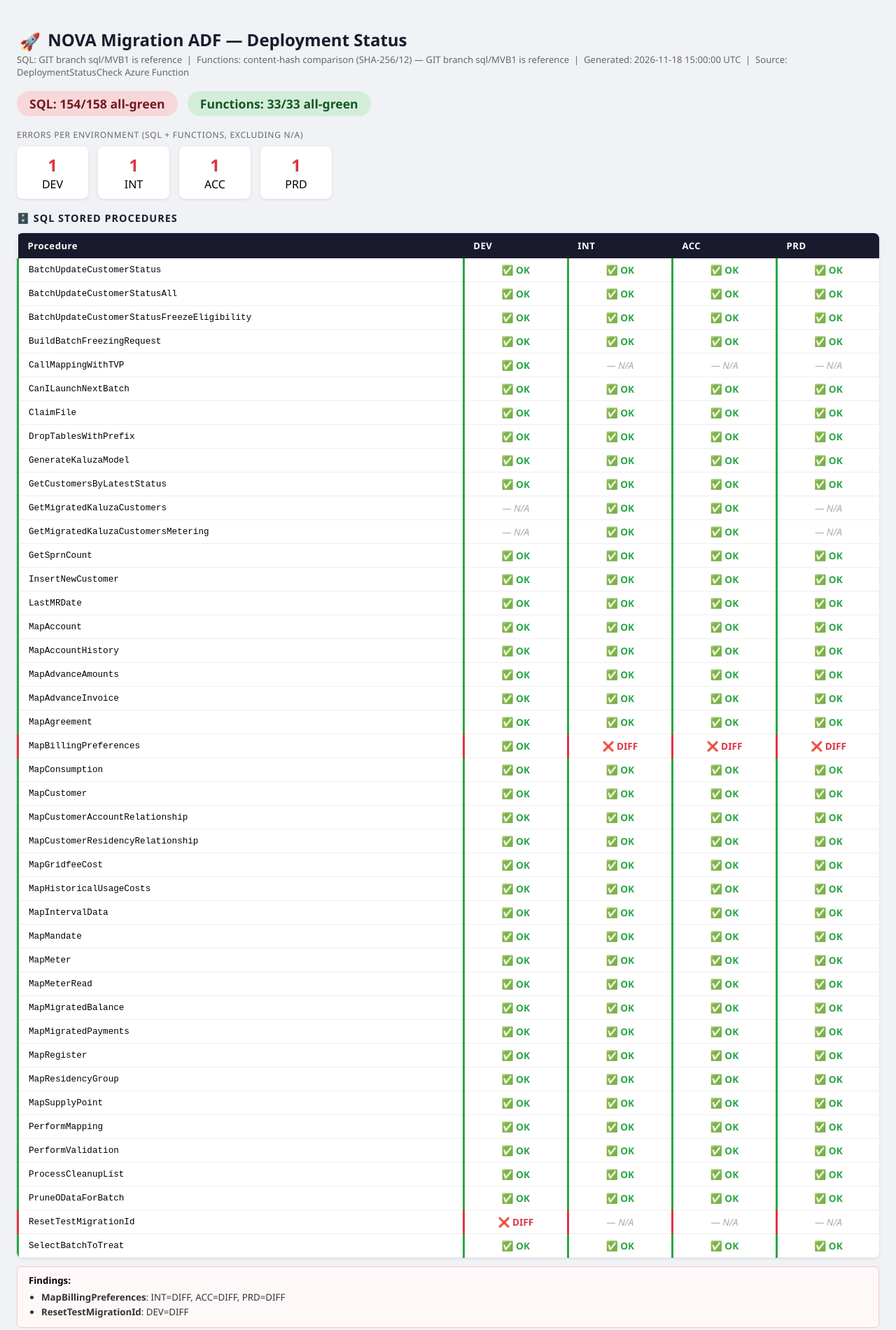
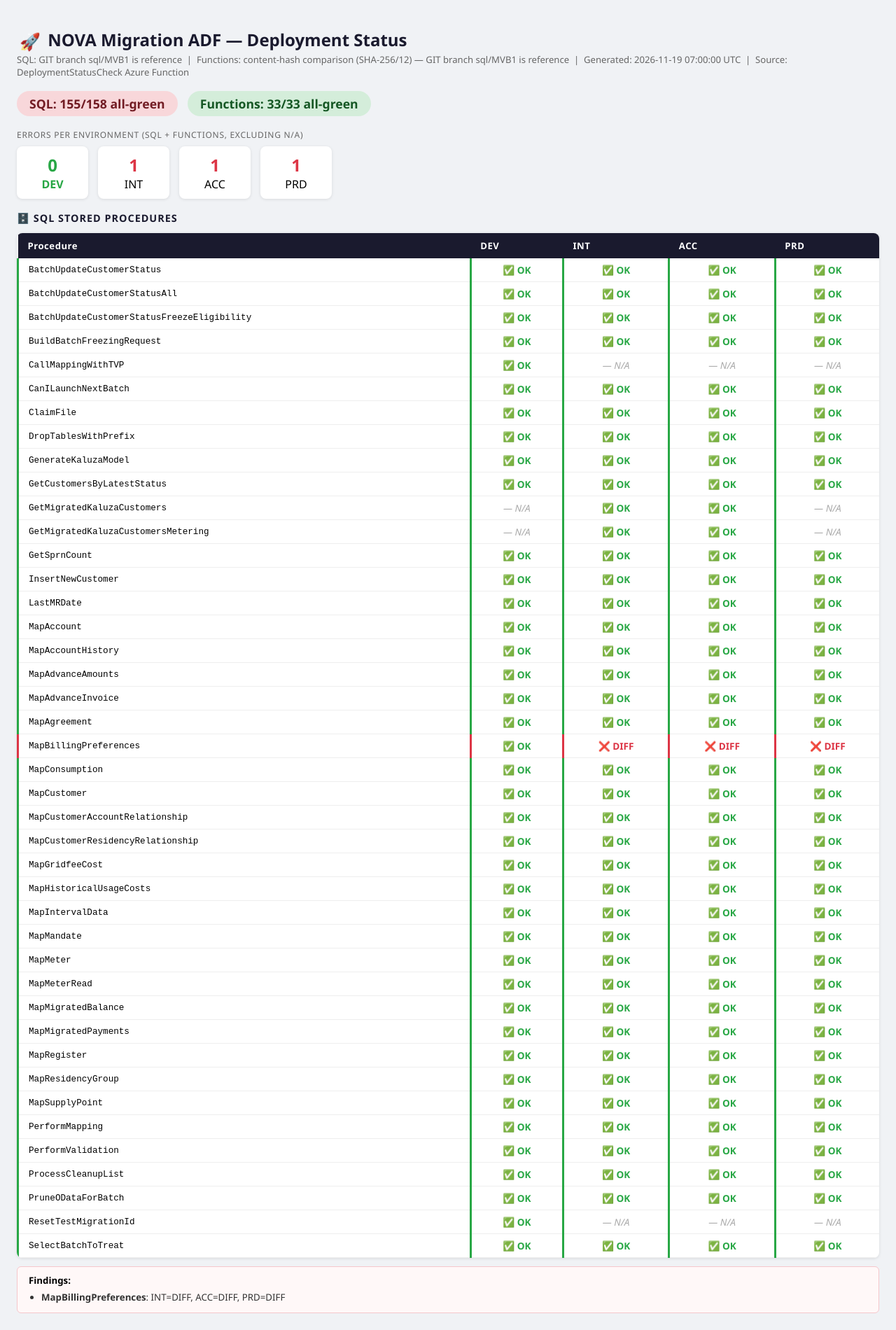
Before and after one commit to Pierre-le-Fevere/migration, a plain HTML site: page deployment-status/index.html in a window 1280 px wide. Shown: the top 1900 px of the page at 70% size. Drawn offline with Linux system fonts and the light colour scheme.

Commit message:
Update deployment status index.html

```diff
--- a/deployment-status/index.html
+++ b/deployment-status/index.html
@@ -45,15 +45,15 @@
 <div class="subtitle">
   SQL: GIT branch sql/MVB1 is reference &nbsp;|&nbsp;
   Functions: content-hash comparison (SHA-256/12) &mdash; GIT branch sql/MVB1 is reference &nbsp;|&nbsp;
-  Generated: 2026-11-18 15:00:00 UTC &nbsp;|&nbsp;
+  Generated: 2026-11-19 07:00:00 UTC &nbsp;|&nbsp;
   Source: DeploymentStatusCheck Azure Function
 </div>
 <div style="margin-bottom:18px">
-  <span class="badge bad">SQL: 154/158 all-green</span>
+  <span class="badge bad">SQL: 155/158 all-green</span>
   <span class="badge ok">Functions: 33/33 all-green</span>
 </div>
 <div class="env-label">Errors per environment (SQL + Functions, excluding N/A)</div>
-<div class="cards"><div class="card bad"><div class="num">1</div><div>DEV</div></div><div class="card bad"><div class="num">1</div><div>INT</div></div><div class="card bad"><div class="num">1</div><div>ACC</div></div><div class="card bad"><div class="num">1</div><div>PRD</div></div></div>
+<div class="cards"><div class="card ok"><div class="num">0</div><div>DEV</div></div><div class="card bad"><div class="num">1</div><div>INT</div></div><div class="card bad"><div class="num">1</div><div>ACC</div></div><div class="card bad"><div class="num">1</div><div>PRD</div></div></div>
 <h2 style="color:#1a1a2e;font-size:.9rem;letter-spacing:.07em;text-transform:uppercase">
   &#x1F5C4;&#xFE0F; SQL Stored Procedures
 </h2>
@@ -99,11 +99,11 @@
 <tr class="row-ok"><td class="proc">PerformValidation</td><td class="ok" title="">&#x2705; OK</td><td class="ok" title="">&#x2705; OK</td><td class="ok" title="">&#x2705; OK</td><td class="ok" title="">&#x2705; OK</td></tr>
 <tr class="row-ok"><td class="proc">ProcessCleanupList</td><td class="ok" title="">&#x2705; OK</td><td class="ok" title="">&#x2705; OK</td><td class="ok" title="">&#x2705; OK</td><td class="ok" title="">&#x2705; OK</td></tr>
 <tr class="row-ok"><td class="proc">PruneODataForBatch</td><td class="ok" title="">&#x2705; OK</td><td class="ok" title="">&#x2705; OK</td><td class="ok" title="">&#x2705; OK</td><td class="ok" title="">&#x2705; OK</td></tr>
-<tr class="row-bad"><td class="proc">ResetTestMigrationId</td><td class="diff" title="git=72b015dd165d dev=dbf335bfa376">&#x274C; DIFF</td><td class="na" title="Not applicable for this environment">&#x2014; N/A</td><td class="na" title="Not applicable for this environment">&#x2014; N/A</td><td class="na" title="Not applicable for this environment">&#x2014; N/A</td></tr>
+<tr class="row-ok"><td class="proc">ResetTestMigrationId</td><td class="ok" title="">&#x2705; OK</td><td class="na" title="Not applicable for this environment">&#x2014; N/A</td><td class="na" title="Not applicable for this environment">&#x2014; N/A</td><td class="na" title="Not applicable for this environment">&#x2014; N/A</td></tr>
 <tr class="row-ok"><td class="proc">SelectBatchToTreat</td><td class="ok" title="">&#x2705; OK</td><td class="ok" title="">&#x2705; OK</td><td class="ok" title="">&#x2705; OK</td><td class="ok" title="">&#x2705; OK</td></tr>
 </tbody>
 </table>
-<div class="findings"><strong>Findings:</strong><ul><li><strong>MapBillingPreferences</strong>: INT=DIFF, ACC=DIFF, PRD=DIFF</li><li><strong>ResetTestMigrationId</strong>: DEV=DIFF</li></ul></div>
+<div class="findings"><strong>Findings:</strong><ul><li><strong>MapBillingPreferences</strong>: INT=DIFF, ACC=DIFF, PRD=DIFF</li></ul></div>
 <h2 style="color:#1a1a2e;font-size:.9rem;letter-spacing:.07em;text-transform:uppercase;margin-top:28px">
   &#x26A1; Azure Functions (content-based)
 </h2>
@@ -130,7 +130,7 @@
 </div>
 <script>
 (function(){
-  var VERSION = "2026-11-18 15:00:00";
+  var VERSION = "2026-11-19 07:00:00";
   var REFRESH_URL = "https://ms-dev-azfwe-oneb2c-migration-01.azurewebsites.net/api/DeploymentStatusRefresh";
   var KEY = "deploymentStatusRefreshPending";
   var btn = document.getElementById("refreshBtn");
```
